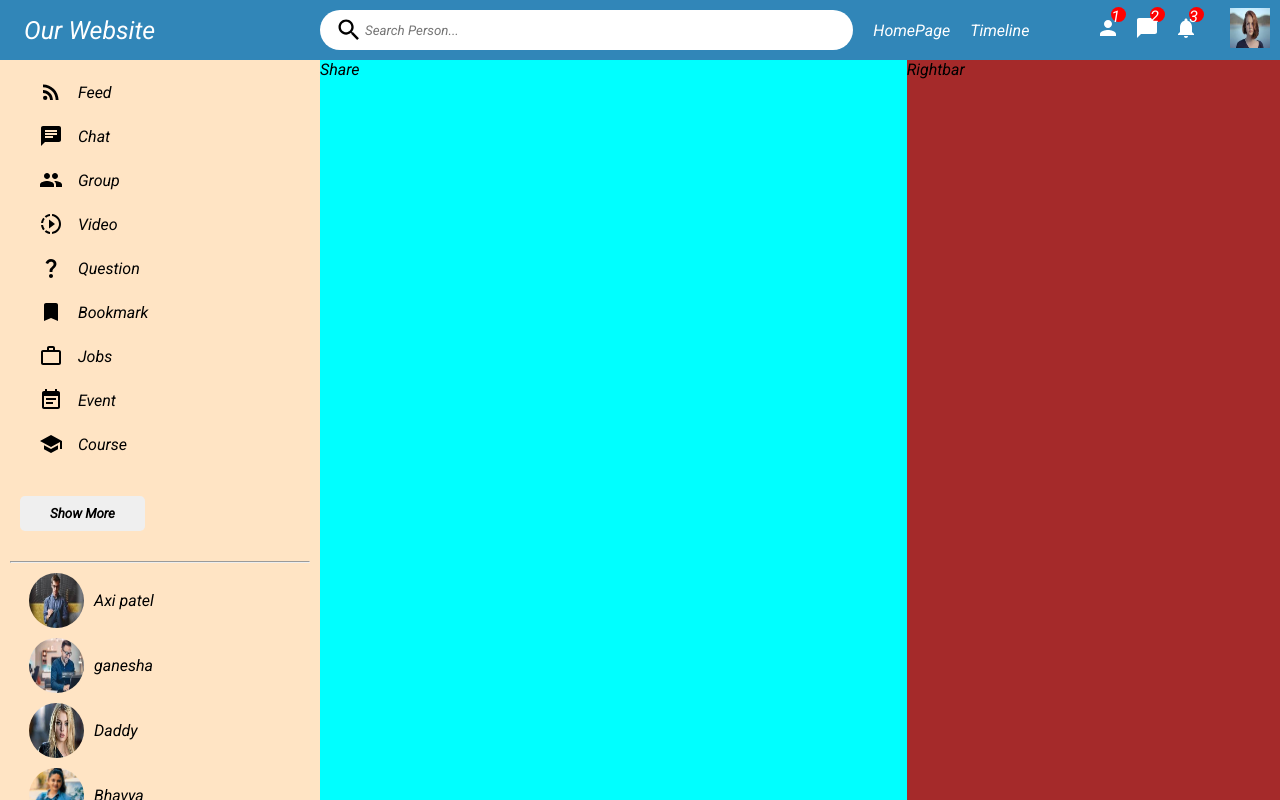
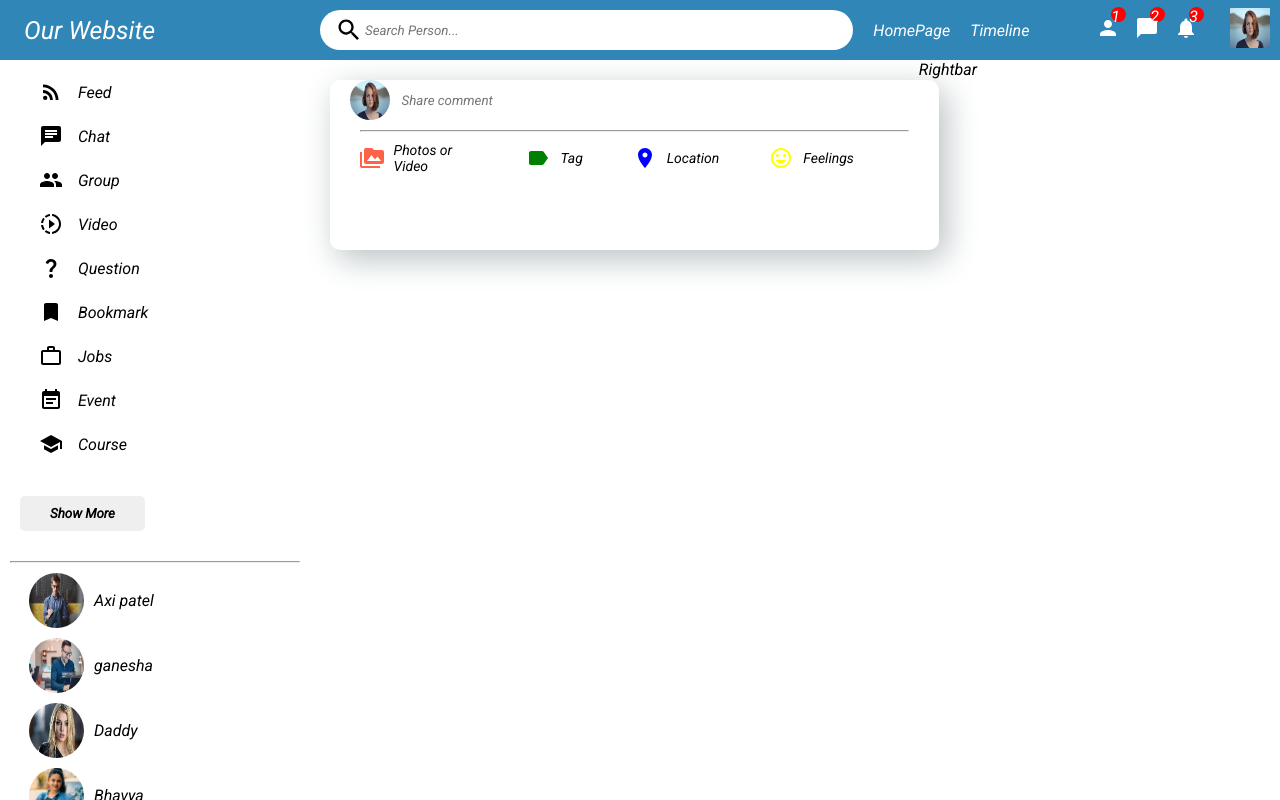
Before and after one commit to BhavyaKumbhani/Social_Media, a React (Create React App) app: page / in a window 1280 px wide. Shown: the top 800 px of the page. Built offline with nearby package versions, Linux system fonts and the light colour scheme; a web font is replaced by a local one.

Commit message:
Feed bar

```diff
--- a/src/components/feed/Feed.css
+++ b/src/components/feed/Feed.css
@@ -1,4 +1,3 @@
 .Feed {
     flex: 5.5;
-    background-color: aqua;
 }
--- a/src/components/rightbar/Right.css
+++ b/src/components/rightbar/Right.css
@@ -1,4 +1,4 @@
 .RightBar {
     flex: 3.5;
-    background-color: brown;
+    /* background-color: brown; */
 }
--- a/src/components/share/Share.css
+++ b/src/components/share/Share.css
@@ -0,0 +1,53 @@
+.share{
+    height: 170px;
+    width: 100%;
+    border-radius: 10px;
+    margin: 20px;
+    -webkit-box-shadow: 7px 9px 33px 0px rgba(184,192,194,1);
+-moz-box-shadow: 7px 9px 33px 0px rgba(184,192,194,1);
+box-shadow: 7px 9px 33px 0px rgba(184,192,194,1);
+}
+.shareContainer{
+    margin: 20px;
+}
+.shareTop{
+    display: flex;
+}
+.shareImage{
+    height: 40px;
+    width: 40px;
+    border-radius: 50%;
+}
+.shareTopText{
+    border: none;
+    width: 70%;
+    margin-left: 10px;
+}
+/* .shareTopText:focus{
+    outline:none;
+} */
+.shareHr{
+    margin: 10px;
+}
+.sharebottom{
+    display: flex;
+    align-items: center;
+    justify-content: space-between;
+}
+.shareoptions{
+    display: flex;
+    margin-left: 10px;
+    margin-right: 15px;
+}
+.shareOption{
+    display: flex;
+    align-items: center;
+    margin-right: 50px ;
+}
+.shareoptionText{
+    font-size: 14px;
+    font-weight: 500;
+}
+.shareoptionimg{
+    margin-right: 10px;
+}
--- a/src/components/share/Share.jsx
+++ b/src/components/share/Share.jsx
@@ -1,9 +1,39 @@
 import './Share.css'
+import PermMediaIcon from '@mui/icons-material/PermMedia';
+import MoodIcon from '@mui/icons-material/Mood';
+import RoomIcon from '@mui/icons-material/Room';
+import LabelIcon from '@mui/icons-material/Label';
 
 export default function Share() {
   return (
-    <div>
-        Share
+    <div className='share'>
+        <div className="shareContainer">
+            <div className="shareTop">
+                    <img src='/assets/Person/download (1).jpg' className='shareImage'/>
+                    <input type="text" placeholder='Share comment' className='shareTopText' />
+            </div>
+            <hr className='shareHr'/>
+            <div className="sharebottom">
+                <div className="shareoptions">
+                    <div className="shareOption">
+                        <PermMediaIcon htmlColor='tomato' className='shareoptionimg'/>
+                        <span className="shareoptionText">Photos or Video</span>
+                    </div>
+                    <div className="shareOption">
+                        <LabelIcon htmlColor='green' className='shareoptionimg'/>
+                        <span className="shareoptionText">Tag</span>
+                    </div>
+                    <div className="shareOption">
+                        <RoomIcon htmlColor='blue' className='shareoptionimg'/>
+                        <span className="shareoptionText">Location</span>
+                    </div>
+                    <div className="shareOption">
+                        <MoodIcon htmlColor='yellow' className='shareoptionimg'/>
+                        <span className="shareoptionText">Feelings</span>
+                    </div>
+                </div>
+            </div>
+        </div>
     </div>
   )
 }
--- a/src/components/sidebar/Sidebar.css
+++ b/src/components/sidebar/Sidebar.css
@@ -1,6 +1,5 @@
 .SideBar {
     flex: 3;
-    background-color: #ffe4c4;
     height: calc(100vh-60px);
     overflow-y:scroll !important;
     overflow-x: scroll;
```
